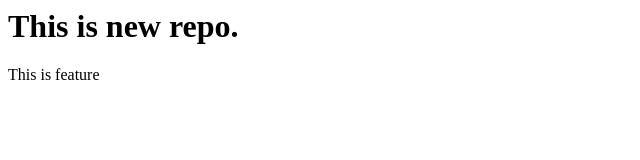
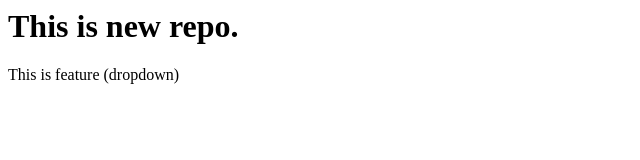
Before and after one commit to Gourav647/Localrepo, a plain HTML site: page index.html in a window 1280 px wide. Shown: the full height of the page, 0-640 px from the left. Drawn offline with Linux system fonts and the light colour scheme.

```diff
--- a/index.html
+++ b/index.html
@@ -1,2 +1,2 @@
 <h1>This is new repo.</h1>
-<p>This is feature</p>
+<p>This is feature (dropdown)</p>
```
